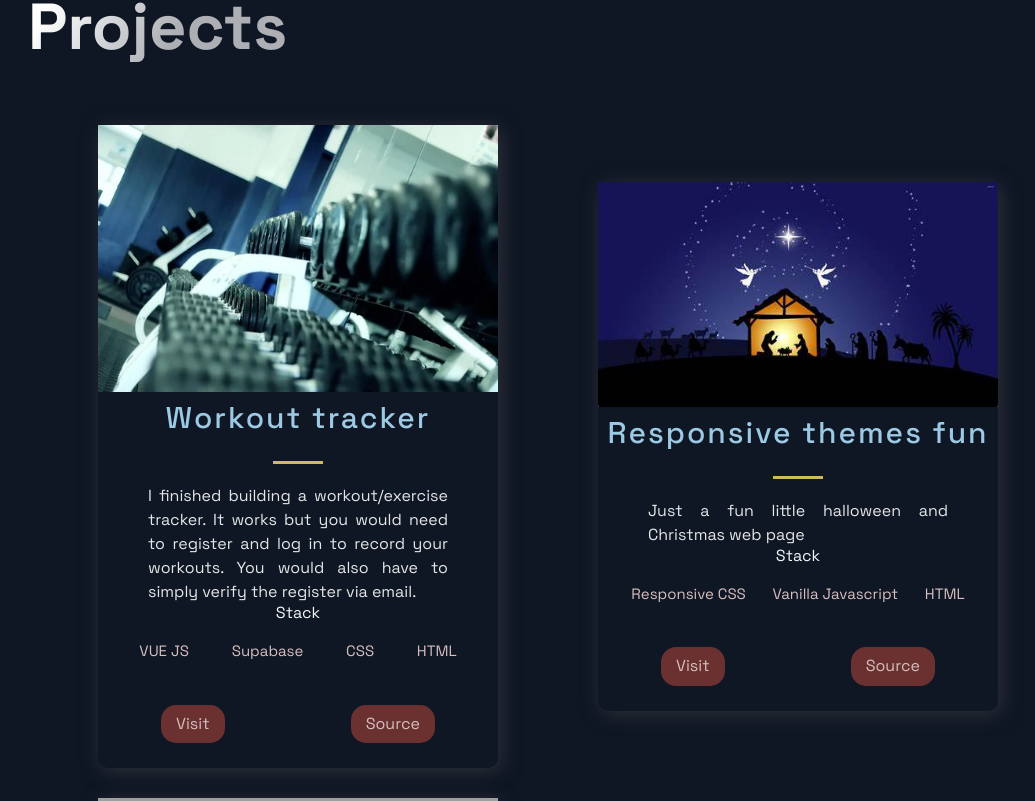
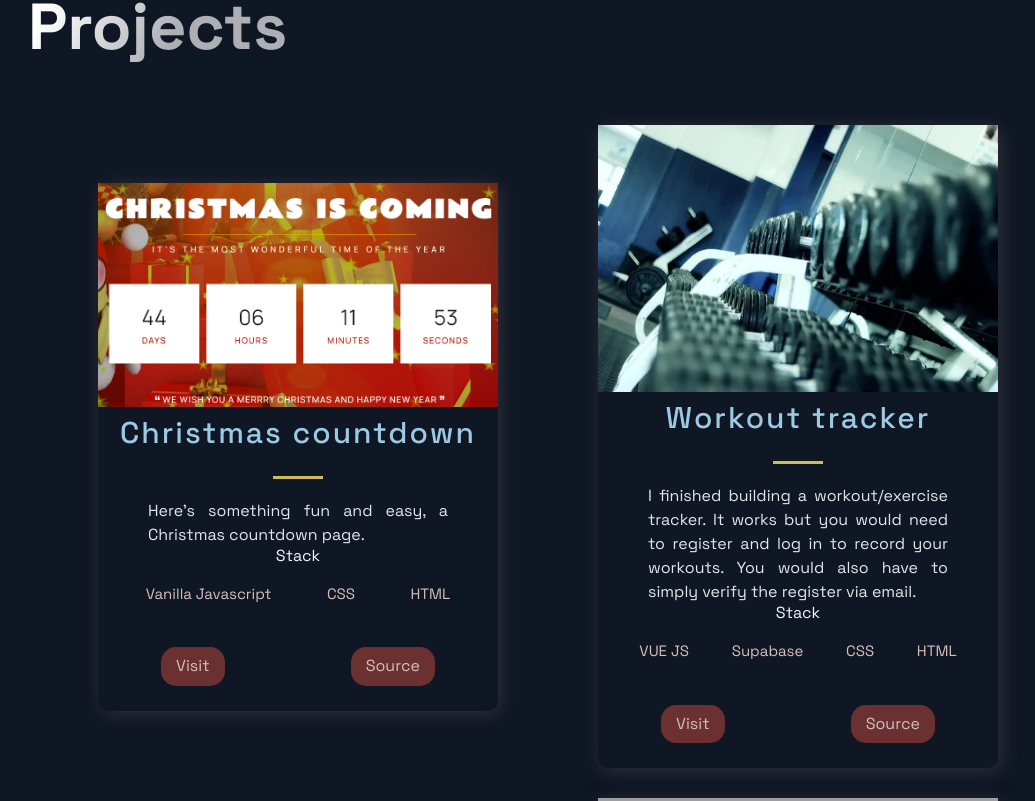
Before and after one commit to cutlerwater/MyPortfolio, a Next.js app: page / in a window 1280 px wide. Shown: the part 759-1560 px from the top of the page, without its empty margins (92-1127 px from the left). Built offline with nearby package versions, Linux system fonts and the light colour scheme; grey boxes are pictures that could not be loaded.

Commit message:
Add files via upload

```diff
--- a/src/constants/constants.js
+++ b/src/constants/constants.js
@@ -1,4 +1,13 @@
 export const projects = [
+  {
+    title: 'Christmas countdown',
+    description: "Here's something fun and easy, a Christmas countdown page.",
+      image: '/images/xmas.PNG',
+      tags: [ 'Vanilla Javascript', ,'CSS', 'HTML'],
+    source: 'https://github.com/cutlerwater/XmasCountdown',
+    visit: 'https://cutlerwater-xmascountdown.netlify.app/',
+    id: 0,
+  },
   {
     title: 'Workout tracker',
     description: "I finished building a workout/exercise tracker. It works but you would need to register and log in to record your workouts.  You would also have to simply verify the register via email.",
```
